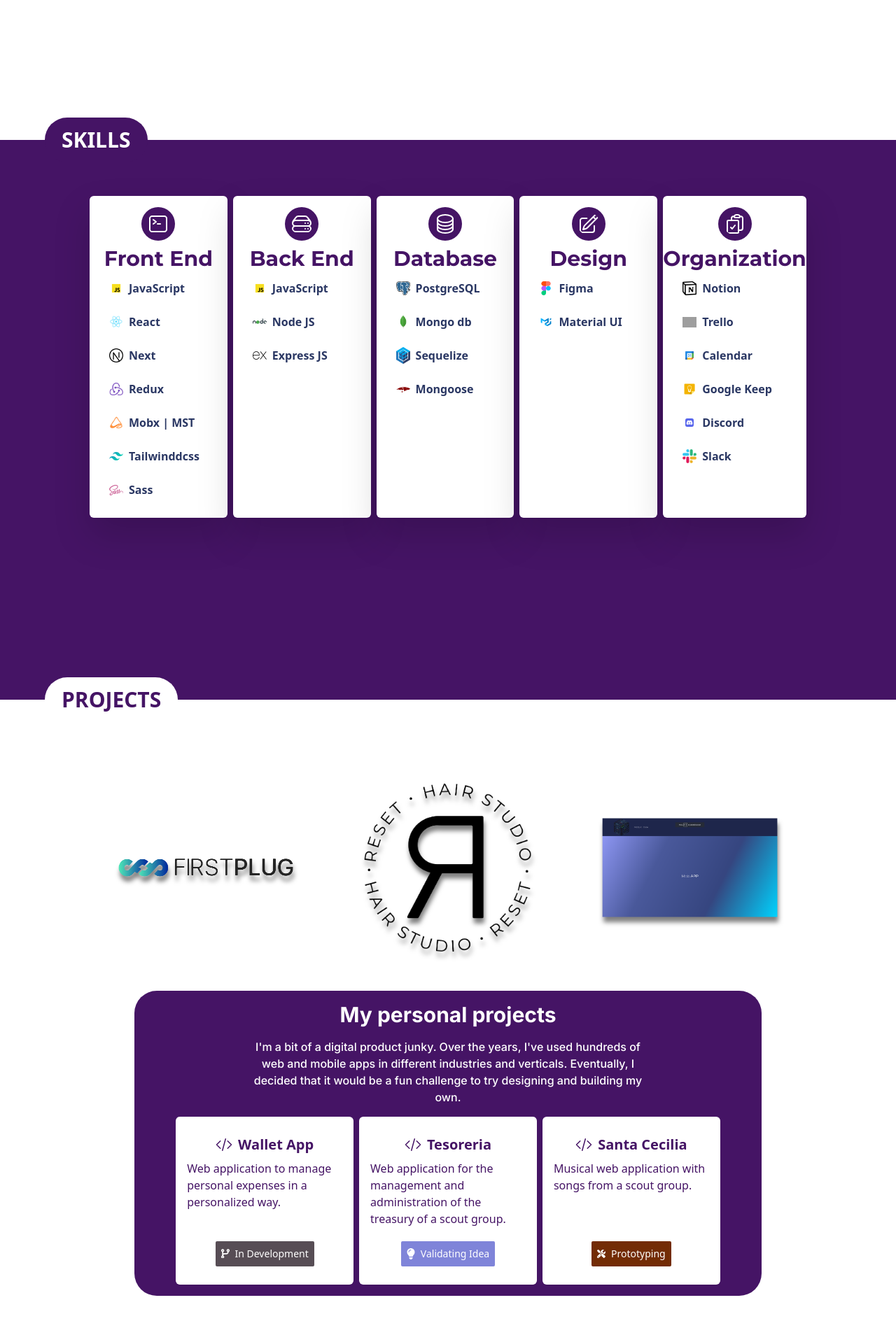
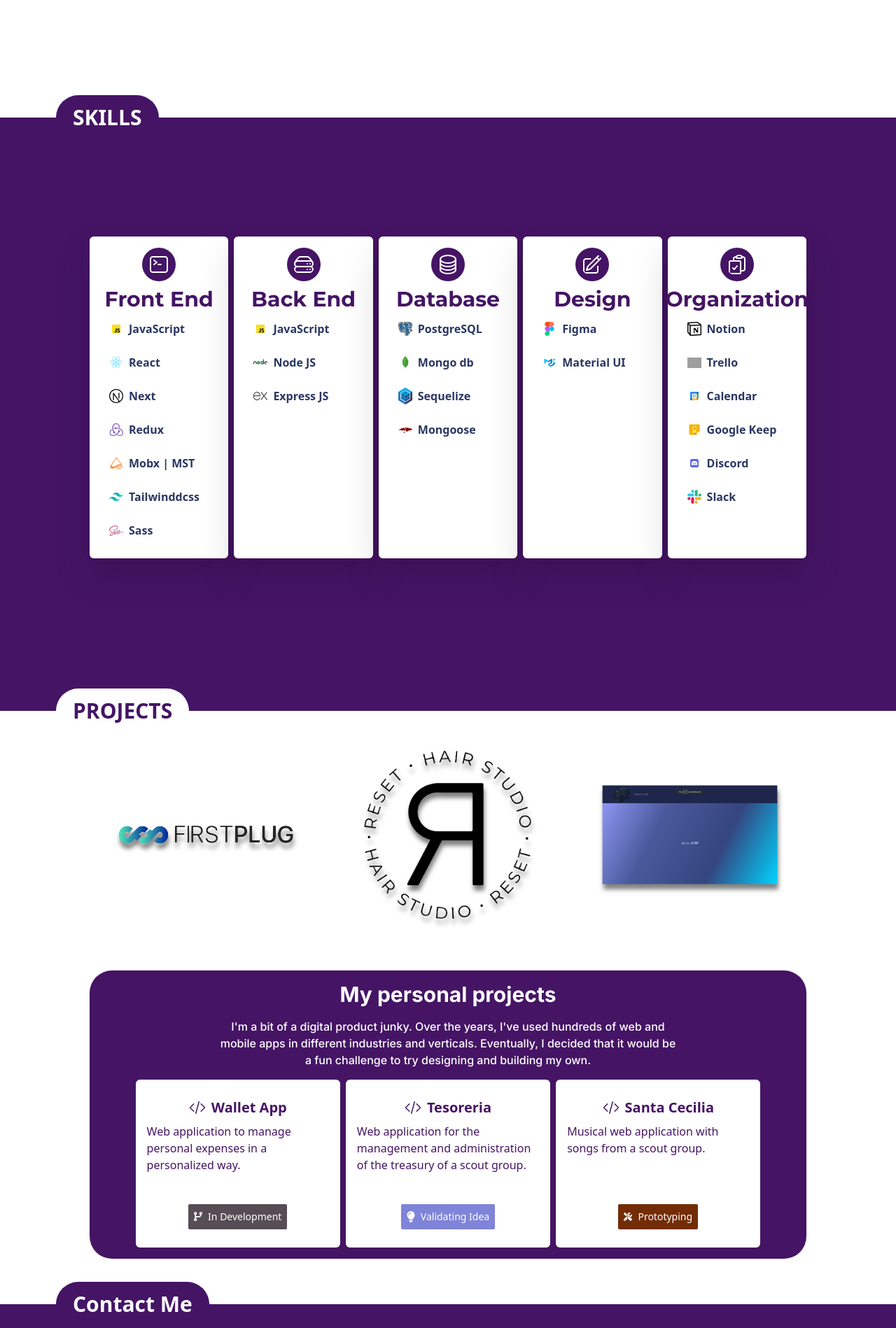
Before and after one commit to Francisco-Villanueva/my-portfolio, a Next.js app: page / in a window 1280 px wide. Shown: the part 680-2578 px from the top of the page at 70% size. Built offline with nearby package versions, Linux system fonts and the light colour scheme; grey boxes are pictures that could not be loaded.

Commit message:
fixed sizes in resolutions

```diff
--- a/src/app/page.js
+++ b/src/app/page.js
@@ -1,4 +1,5 @@
 import PageLayout from "@/commons/PageLayout";
+import SectionHeader from "@/commons/SectionHeader";
 import ContactUS from "@/components/ContactUS";
 import HomePage from "@/components/HomePage";
 import Navbar from "@/components/Navbar";
@@ -10,16 +11,21 @@ export default function Home() {
     <main className="relative h-full  w-full  flex flex-col  items-center">
       <Navbar className="absolute  rounded-md" />
 
-      <PageLayout id="Home" className="bg-white">
+      <PageLayout id="Home" className="bg-white  ">
         <HomePage />
       </PageLayout>
-      <PageLayout id="Skills" className="bg-purple ">
+      <PageLayout id="Skills" className="bg-purple    relative ">
+        <SectionHeader sectionTheme={"purple"}>SKILLS</SectionHeader>
         <SkillsPage sectionTheme="purple" />
       </PageLayout>
-      <PageLayout id="Projects" className="bg-white">
+      <PageLayout id="Projects" className="bg-white relative ">
+        <SectionHeader sectionTheme={"white"}>PROJECTS</SectionHeader>
+
         <ProjectsPage sectionTheme="white" />
       </PageLayout>
-      <PageLayout id="Contact" className="bg-purple ">
+      <PageLayout id="Contact" className="bg-purple  relative ">
+        <SectionHeader sectionTheme={"purple"}>Contact Me</SectionHeader>
+
         <ContactUS sectionTheme="purple" />
       </PageLayout>
     </main>
--- a/src/commons/InternalLayout.jsx
+++ b/src/commons/InternalLayout.jsx
@@ -2,8 +2,8 @@ import React from "react";
 
 export default function InternalLayout({ className = "", children }) {
   return (
-    <article className={` flex flex-col  gap-4  h-[90%] ${className}`}>
+    <div className={`    min-h-[100vh] grid place-items-center ${className}`}>
       {children}
-    </article>
+    </div>
   );
 }
--- a/src/commons/PageLayout.jsx
+++ b/src/commons/PageLayout.jsx
@@ -3,7 +3,7 @@ import React from "react";
 export default function PageLayout({ children, className = "", id }) {
   return (
     <section
-      className={` min-h-[100vh]   w-full flex flex-col pb-[5rem]   ${className} `}
+      className={` min-h-[100vh] pb-[3rem]  w-full  relative   ${className} `}
       id={id}
     >
       {children}
--- a/src/commons/SectionHeader.jsx
+++ b/src/commons/SectionHeader.jsx
@@ -7,7 +7,7 @@ export default function SectionHeader({
 }) {
   return (
     <header
-      className={` flex items-center gap-4 w-[90%] m-auto translate-y-[-50%] ${className} `}
+      className={` absolute flex items-center gap-4 w-[90%] m-auto translate-y-[-50%] left-[5rem] ${className} `}
     >
       <article
         className={`text-3xl  grid place-items-center ${
@@ -16,7 +16,6 @@ export default function SectionHeader({
       >
         {children}
       </article>
-      {/* <div className="border bg-white rounded-full  h-[.2rem] flex-grow"></div> */}
     </header>
   );
 }
--- a/src/commons/SectionLayout.jsx
+++ b/src/commons/SectionLayout.jsx
@@ -2,6 +2,6 @@ import React from "react";
 
 export default function SectionLayout({ children, className = "" }) {
   return (
-    <section className={`${className} w-[80%] m-auto  `}>{children}</section>
+    <section className={`${className} w-[80%] m-auto `}>{children}</section>
   );
 }
--- a/src/components/ContactUS.jsx
+++ b/src/components/ContactUS.jsx
@@ -10,8 +10,7 @@ import React from "react";
 export default function ContactUS({ sectionTheme = "" }) {
   return (
     <InternalLayout>
-      <SectionHeader sectionTheme={sectionTheme}>Contact Me</SectionHeader>
-      <SectionLayout className="flex flex-col gap-4 h-[80vh] w-[550px] rounded-md p-4 text-white font-montserrat ">
+      <SectionLayout className="flex flex-col gap-4   w-[40%] rounded-md p-4 text-white font-montserrat ">
         <p className="text-2xl font-bold">
           I'm excited to learn about yoru proyect. Contact me to get started!
         </p>
--- a/src/components/ProjectsPage.jsx
+++ b/src/components/ProjectsPage.jsx
@@ -15,15 +15,13 @@ export default function ProjectsPage({ className = "", sectionTheme = "" }) {
   const { isModalOpen, openModal, closeModal } = useModal();
   return (
     <InternalLayout>
-      <SectionHeader sectionTheme={sectionTheme}>PROJECTS</SectionHeader>
-
       <SectionLayout className="grid grid-cols-3 gap-3 ">
         {projects.map((project) => (
           <WorkCard project={project} key={project.id} />
         ))}
       </SectionLayout>
 
-      <div className="bg-purple w-[70%] m-auto rounded-[2rem] flex flex-col items-center gap-4 p-4 ">
+      <div className="bg-purple w-[80%] m-auto rounded-[2rem] flex flex-col items-center gap-4 p-4 ">
         <div className=" flex flex-col items-center text-white gap-4  font-inter">
           <h2 className="text-3xl font-bold">My personal projects</h2>
           <span className="w-2/3 text-center font-medium">
--- a/src/components/SkillColumn.jsx
+++ b/src/components/SkillColumn.jsx
@@ -9,7 +9,7 @@ export default function SkillColumn({
   description,
 }) {
   return (
-    <div className="bg-white p-4 rounded-md drop-shadow-2xl w-1/5">
+    <div className="bg-white p-4 rounded-md drop-shadow-2xl  ">
       <header className="flex flex-col items-center gap-2 text-3xl font-montserrat">
         {iconTitle}
         {title ? <h2 className="font-bold text-purple">{title}</h2> : null}
@@ -19,7 +19,7 @@ export default function SkillColumn({
           <p className="text-purple font-inter font-normal ">{description}</p>
         </article>
       )}
-      <section className=" max-h-[60vh] overflow-y-auto">
+      <section className=" h-[100%]">
         {skills.map((skill) => (
           <SkillCard skill={skill} />
         ))}
--- a/src/components/SkillsPage.jsx
+++ b/src/components/SkillsPage.jsx
@@ -16,9 +16,7 @@ import InternalLayout from "@/commons/InternalLayout";
 export default function SkillsPage({ className = "", sectionTheme = "" }) {
   return (
     <InternalLayout>
-      <SectionHeader sectionTheme={sectionTheme}>SKILLS</SectionHeader>
-
-      <SectionLayout className="flex gap-2  ">
+      <SectionLayout className="grid grid-cols-5 gap-2   ">
         <SkillColumn
           skills={skills.front}
           iconTitle={
```
